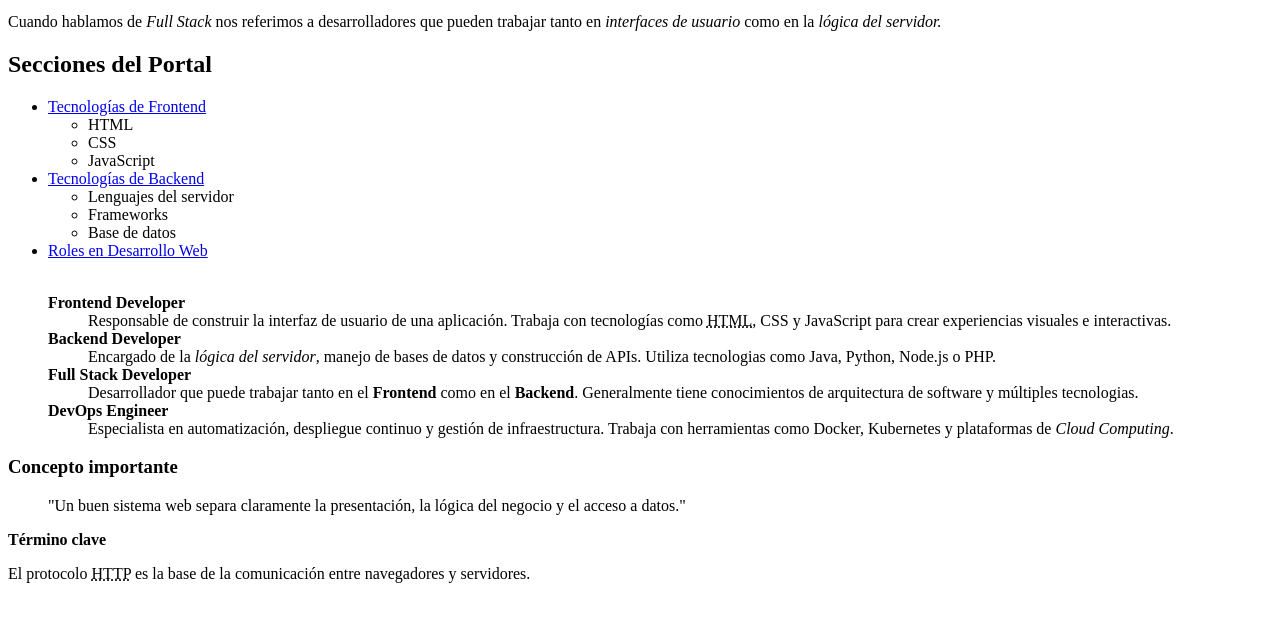
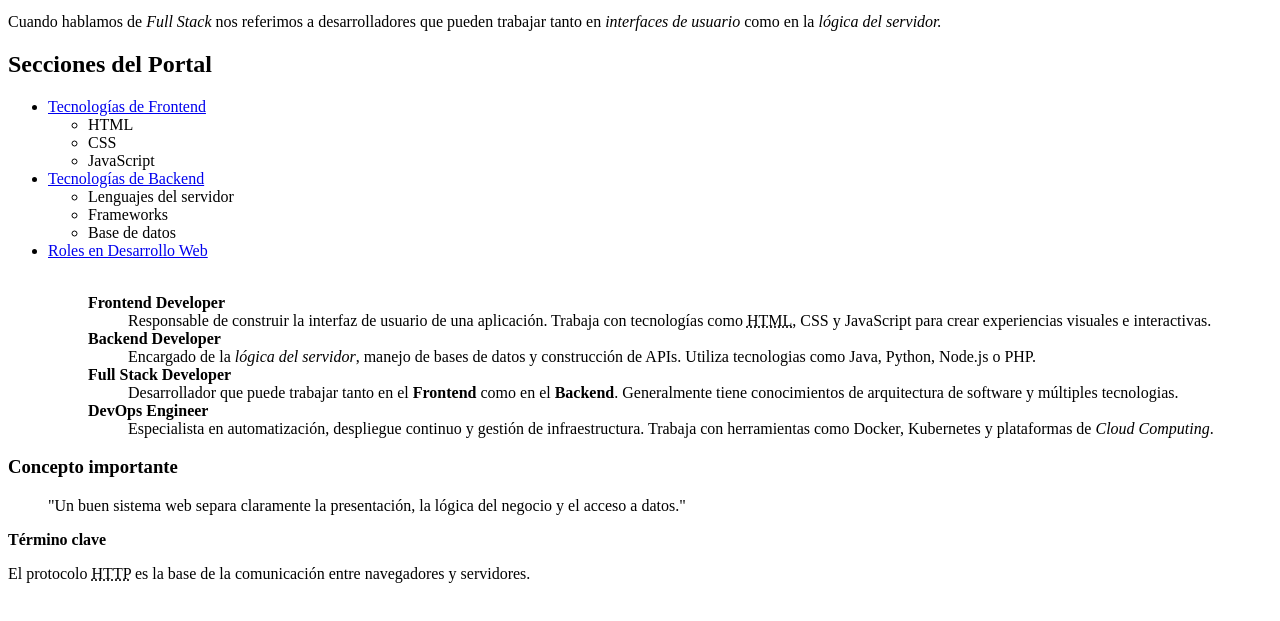
Before and after one commit to dylanmercado-create/Taller1, a plain HTML site: page index.html in a window 1280 px wide. Shown: the part 101-722 px from the top of the page. Drawn offline with Linux system fonts and the light colour scheme.

Commit message:
Actualize campos que hacian falta

```diff
--- a/index.html
+++ b/index.html
@@ -28,7 +28,7 @@
         </ul>
         <li><a href="html/roles.html">Roles en Desarrollo Web</a></li> <br>
 
-        <dl>
+       <blockquote> <dl>
         <dt><strong> Frontend Developer </strong></dt>
         <dd>Responsable de construir la interfaz de usuario de una aplicación. Trabaja con tecnologías como <abbr title="HyperText Markup Language">HTML</abbr>, CSS y JavaScript para crear experiencias visuales e interactivas.</dd>
         <dt><strong> Backend Developer </strong></dt>
@@ -37,7 +37,7 @@
         <dd>Desarrollador que puede trabajar tanto en el <strong>Frontend</strong> como en el <strong>Backend</strong>. Generalmente tiene conocimientos de arquitectura de software y múltiples tecnologias.</dd>
         <dt><strong>DevOps Engineer</strong></dt>
         <dd>Especialista en automatización, despliegue continuo y gestión de infraestructura. Trabaja con herramientas como Docker, Kubernetes y plataformas de <em>Cloud Computing</em>.</dd>
-        </dl>
+        </dl></blockquote>
  </ul>
         <h3>Concepto importante</h3>
         <dl>
```
